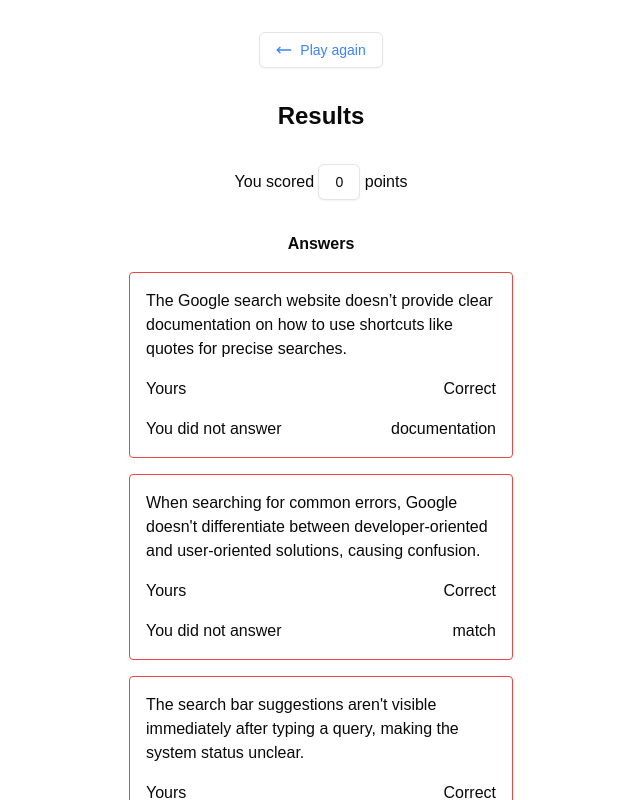
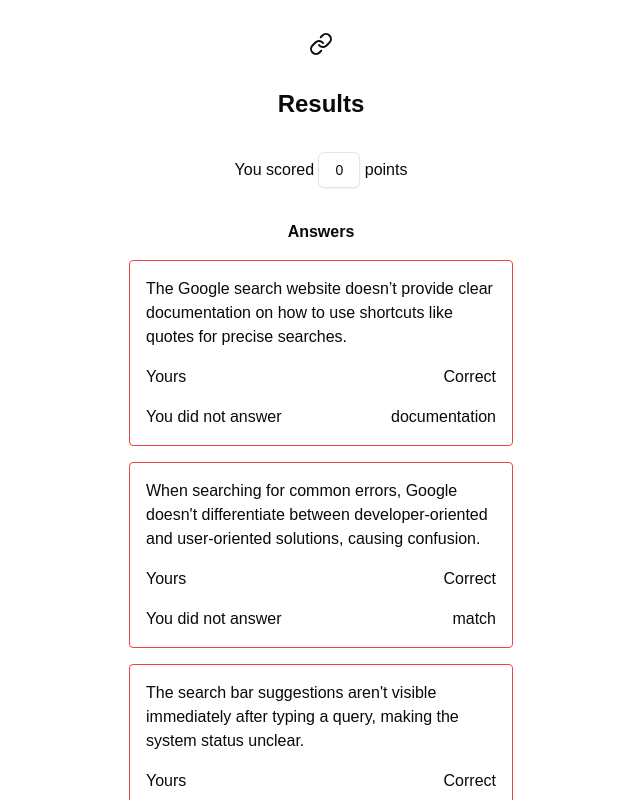
Before and after one commit to JuanIWK3/heuristic-game, a Next.js app: page /results in a window 1280 px wide. Shown: the top 800 px of the page, without its empty margins (319-959 px from the left). Built offline with nearby package versions, Linux system fonts and the light colour scheme.

Commit message:
Refactor results page to use ResultsContent component and implement Suspense for loading state

```diff
--- a/app/results/page.tsx
+++ b/app/results/page.tsx
@@ -1,59 +1,12 @@
 'use client';
 
-import { Button } from '@/components/ui/button';
-import { gameContext } from '@/context/game';
-import { MoveLeft } from 'lucide-react';
-import Link from 'next/link';
-import { useSearchParams } from 'next/navigation';
-import { use } from 'react';
+import { Suspense } from 'react';
+import { ResultsContent } from './result-content';
 
 export default function ResultsPage() {
-  const { sites } = use(gameContext);
-  // get points from url query
-  const params = useSearchParams();
-  const points = Number(params.get('points'));
-
   return (
-    <div className="min-h-screen gap-8 p-8 flex flex-col items-center justify-center">
-      <Link href="/">
-        <Button variant={'outline'} className="text-blue-500">
-          <MoveLeft /> Play again
-        </Button>
-      </Link>
-      <h1 className="font-bold text-2xl">Results</h1>
-      <p>
-        You scored <Button variant={'outline'}>{points}</Button> points
-      </p>
-
-      <div className="w-full max-w-sm">
-        <h1 className="text-center font-bold mb-4">Answers</h1>
-        <ul>
-          {sites.map((site) => (
-            <div className="flex flex-col gap-4" key={site.name}>
-              {site.problems.map((problem) => (
-                <div
-                  className={`flex border flex-col gap-4 w-full p-4 rounded ${problem.userAnswer === problem.answer ? 'border-green-500' : 'border-red-500'}`}
-                  key={problem.description}
-                >
-                  <h2>{problem.description}</h2>
-                  <div className="flex justify-between w-full">
-                    <p>Yours</p>
-                    <p>Correct</p>
-                  </div>
-                  <div className="flex justify-between w-full">
-                    <p>
-                      {problem.userAnswer
-                        ? problem.userAnswer
-                        : 'You did not answer'}
-                    </p>
-                    <h2>{problem.answer}</h2>
-                  </div>
-                </div>
-              ))}
-            </div>
-          ))}
-        </ul>
-      </div>
-    </div>
+    <Suspense fallback={<p>Loading results</p>}>
+      <ResultsContent />
+    </Suspense>
   );
 }
--- /dev/null
+++ b/app/results/result-content.tsx
@@ -0,0 +1,59 @@
+import { Button } from '@/components/ui/button';
+import { gameContext } from '@/context/game';
+import { Link, MoveLeft } from 'lucide-react';
+import { useSearchParams } from 'next/navigation';
+import { use } from 'react';
+
+export function ResultsContent() {
+  const { sites } = use(gameContext);
+  const params = useSearchParams();
+  const points = Number(params.get('points'));
+
+  return (
+    <div className="min-h-screen gap-8 p-8 flex flex-col items-center justify-center">
+      <Link href="/">
+        <Button variant={'outline'} className="text-blue-500">
+          <MoveLeft /> Play again
+        </Button>
+      </Link>
+      <h1 className="font-bold text-2xl">Results</h1>
+      <p>
+        You scored <Button variant={'outline'}>{points}</Button> points
+      </p>
+
+      <div className="w-full max-w-sm">
+        <h1 className="text-center font-bold mb-4">Answers</h1>
+        <ul>
+          {sites.map((site) => (
+            <div className="flex flex-col gap-4" key={site.name}>
+              {site.problems.map((problem) => (
+                <div
+                  className={`flex border flex-col gap-4 w-full p-4 rounded ${
+                    problem.userAnswer === problem.answer
+                      ? 'border-green-500'
+                      : 'border-red-500'
+                  }`}
+                  key={problem.description}
+                >
+                  <h2>{problem.description}</h2>
+                  <div className="flex justify-between w-full">
+                    <p>Yours</p>
+                    <p>Correct</p>
+                  </div>
+                  <div className="flex justify-between w-full">
+                    <p>
+                      {problem.userAnswer
+                        ? problem.userAnswer
+                        : 'You did not answer'}
+                    </p>
+                    <h2>{problem.answer}</h2>
+                  </div>
+                </div>
+              ))}
+            </div>
+          ))}
+        </ul>
+      </div>
+    </div>
+  );
+}
```
